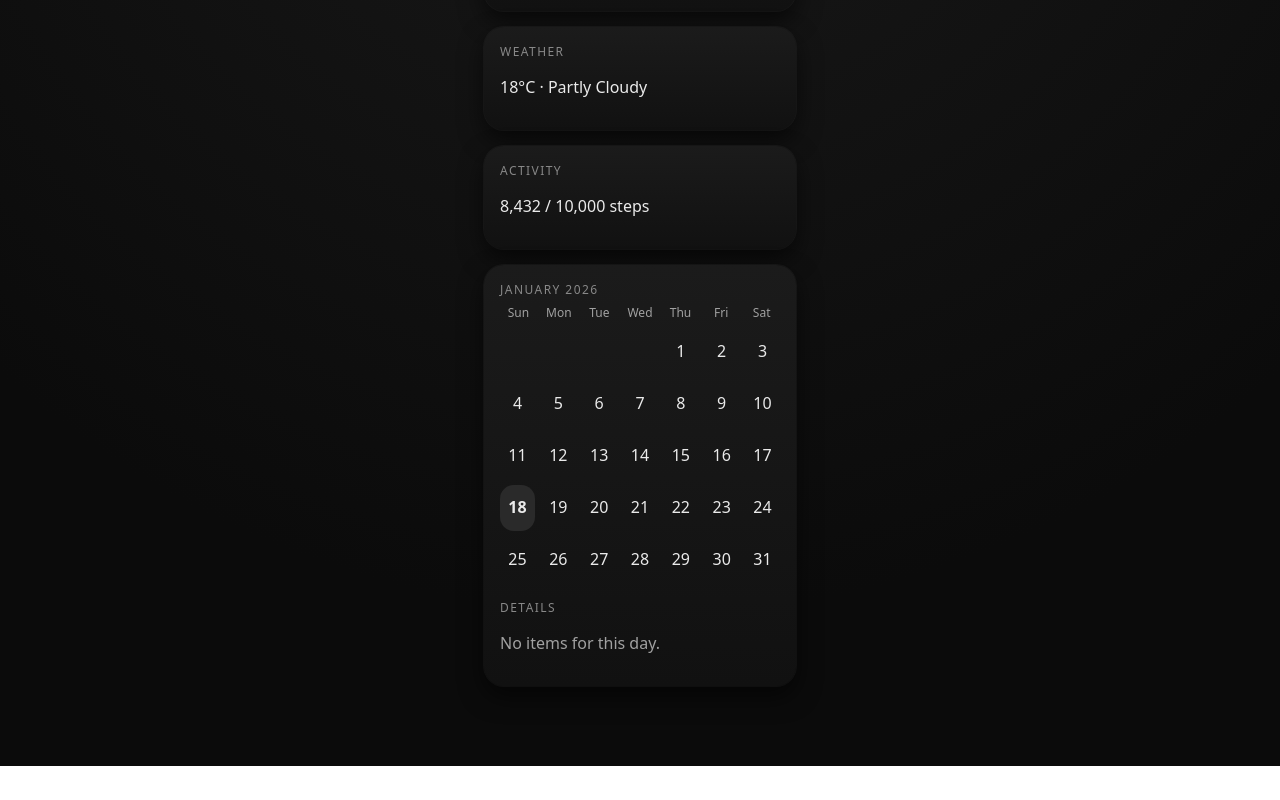
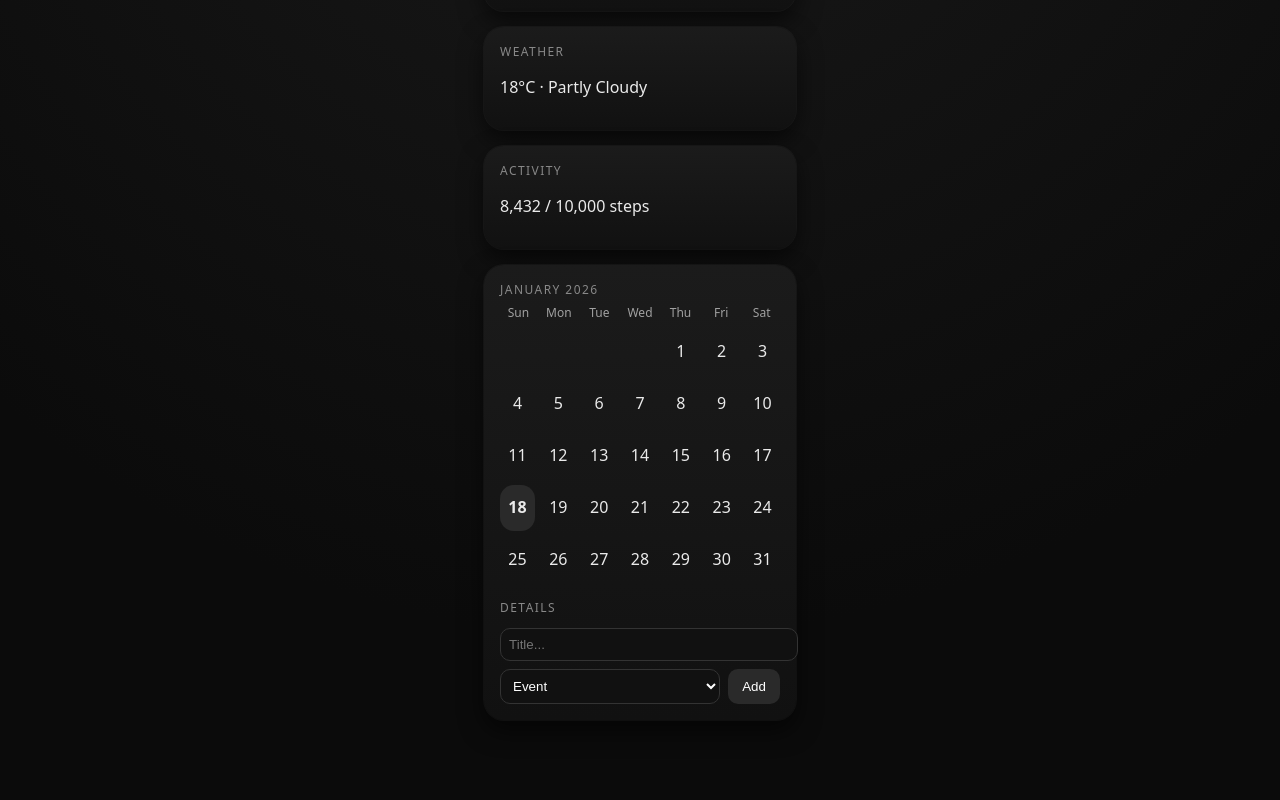
Before and after one commit to Firebolt141/personal-dashboard, a Next.js app: page / in a window 1280 px wide. Shown: the part 346-1146 px from the top of the page. Before the commit the page ends 1112 px from the top, so only its background shows below. Built offline with nearby package versions, Linux system fonts and the light colour scheme.

Commit message:
Restore add form and fix event creation

```diff
--- a/app/components/Calendar.tsx
+++ b/app/components/Calendar.tsx
@@ -58,7 +58,7 @@ export default function Calendar() {
         setTodayDate(newDate);
         setSelectedDate(newDate);
       }
-    }, 60_000); // check every minute
+    }, 60_000);
 
     return () => clearInterval(interval);
   }, [todayDate]);
@@ -196,10 +196,6 @@ export default function Calendar() {
         <div style={{ marginTop: 16 }}>
           <div className="section-title">Details</div>
 
-          {selectedEvents.length === 0 && (
-            <p className="muted">No items for this day.</p>
-          )}
-
           {selectedEvents.map((e, i) => (
             <div
               key={i}
@@ -219,19 +215,82 @@ export default function Calendar() {
                 />
               )}
 
-              <span
-                style={{
-                  textDecoration: e.completed ? "line-through" : "none",
-                }}
-              >
+              <span style={{ textDecoration: e.completed ? "line-through" : "none" }}>
                 <span style={{ color: dotColor(e.type), marginRight: 6 }}>●</span>
                 {e.title}
-                {e.type === "trip" && e.start && e.end && (
-                  <span className="muted"> ({e.start}–{e.end})</span>
-                )}
               </span>
             </div>
           ))}
+
+          {/* ADD FORM */}
+          <div style={{ marginTop: 12 }}>
+            <input
+              placeholder="Title..."
+              value={title}
+              onChange={(e) => setTitle(e.target.value)}
+              style={{
+                width: "100%",
+                padding: 8,
+                borderRadius: 10,
+                background: "#111",
+                border: "1px solid #333",
+                color: "#fff",
+                marginBottom: 8,
+              }}
+            />
+
+            <div style={{ display: "flex", gap: 8 }}>
+              <select
+                value={type}
+                onChange={(e) => setType(e.target.value as EventType)}
+                style={{
+                  flex: 1,
+                  padding: 8,
+                  borderRadius: 10,
+                  background: "#111",
+                  border: "1px solid #333",
+                  color: "#fff",
+                }}
+              >
+                <option value="event">Event</option>
+                <option value="trip">Trip</option>
+                <option value="todo">Todo</option>
+              </select>
+
+              {type === "trip" && (
+                <input
+                  type="number"
+                  min={selectedDate}
+                  max={daysInMonth}
+                  value={tripEnd}
+                  onChange={(e) => setTripEnd(Number(e.target.value))}
+                  style={{
+                    width: 70,
+                    padding: 8,
+                    borderRadius: 10,
+                    background: "#111",
+                    border: "1px solid #333",
+                    color: "#fff",
+                  }}
+                />
+              )}
+
+              <button
+                type="button"
+                onClick={addEvent}
+                style={{
+                  padding: "8px 14px",
+                  borderRadius: 10,
+                  background: "#2a2a2a",
+                  border: "none",
+                  color: "#fff",
+                  cursor: "pointer",
+                }}
+              >
+                Add
+              </button>
+            </div>
+          </div>
         </div>
       )}
     </div>
```
